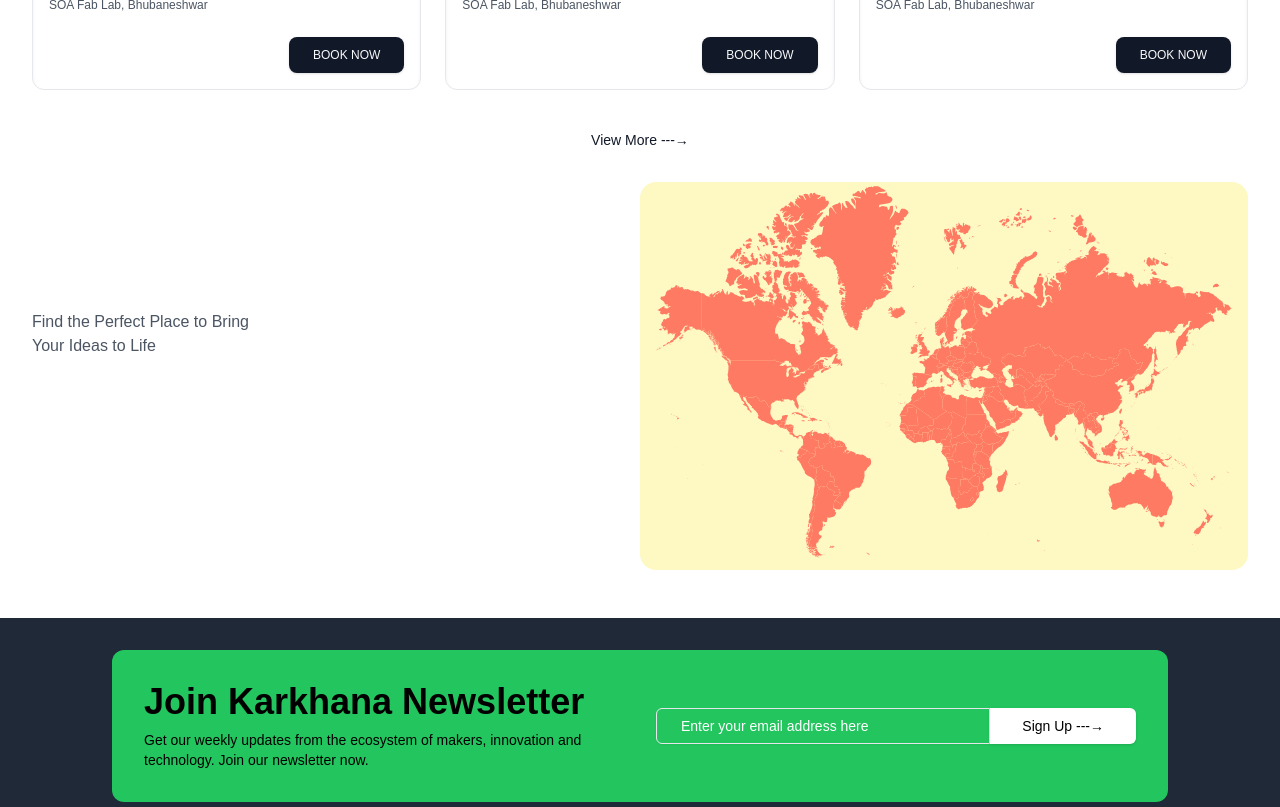
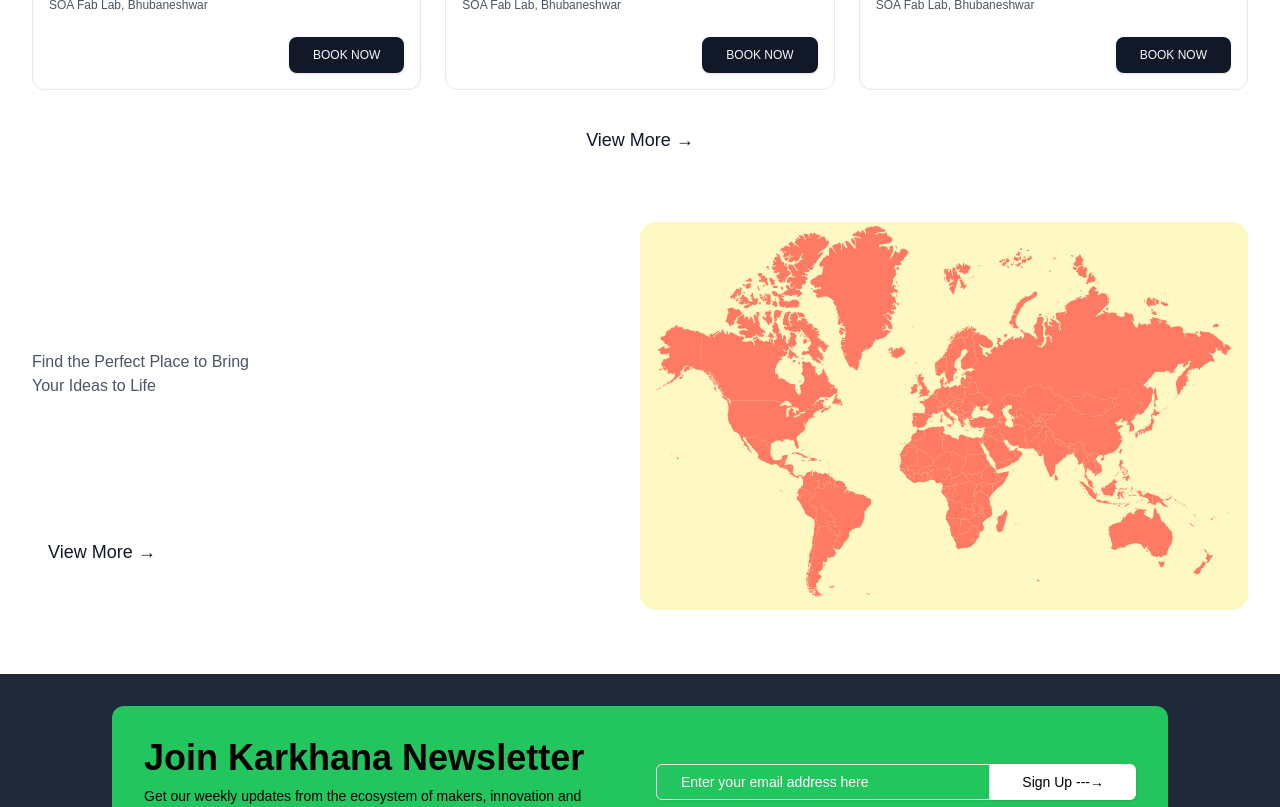
Before and after one commit to roshanbiswanath/makerapp, a Next.js app: page /home in a window 1280 px wide. Shown: the part 1740-2547 px from the top of the page. Built offline with nearby package versions, Linux system fonts and the light colour scheme.

Commit message:
feat: enhance UI with new icons, improved button styling, and layout adjustments
Signed-off-by: Bhaumik Singh <Bhaumiksingh2000@gmail.com>

```diff
--- a/app/home/page.tsx
+++ b/app/home/page.tsx
@@ -4,7 +4,13 @@ import CategoryScroll from '@/components/category-scroll';
 import Footer from '@/components/footer';
 import TopBar from '@/components/top-bar';
 import { Button } from '@/components/ui/button';
-import { ArrowUpDown, Calendar, Filter, Star } from 'lucide-react';
+import {
+  ArrowUpDown,
+  Calendar,
+  Filter,
+  SlidersHorizontal,
+  Star,
+} from 'lucide-react';
 import Image from 'next/image';
 import Link from 'next/link';
 import { useState } from 'react';
@@ -60,7 +66,7 @@ export default function Page() {
           <div className="flex items-center justify-end gap-x-2 pb-4 p-1">
             <div
               onClick={() => setModalOpen(!modalOpen)}
-              className="cursor-pointer px-2 rounded-xl relative hover:bg-gray-200"
+              className="cursor-pointer px-2 rounded-xl relative hover:bg-gray-200 space-x-2"
             >
               <ArrowUpDown className="h-4 w-4 inline-block" />
               <span className="text-sm">Sort</span>
@@ -82,7 +88,7 @@ export default function Page() {
                     <Checkbox
                       id={option.id}
                       value={option.id}
-                      className="h-5 w-5 rounded border-gray-300 text-orange-500 focus:ring-orange-500"
+                      className="h-5 w-5 rounded border-gray-300 text-orange-500 focus:ring-orange-500 data-[state=checked]:bg-orange-500"
                     />
                     <p
                       key={option.id}
@@ -96,20 +102,20 @@ export default function Page() {
             )}
             <div
               onClick={() => setIsFilterOpen(true)}
-              className="cursor-pointer px-2 rounded-xl hover:bg-gray-200"
+              className={`${isFilterOpen ? 'hidden' : 'block'} cursor-pointer px-2 rounded-xl hover:bg-gray-200 space-x-2`}
             >
-              <Filter className="w-4 h-4 inline-block" />
+              <SlidersHorizontal className="h-4 w-4 inline-block" />
               <span className="text-sm">Filter</span>
             </div>
           </div>
-          <div className="flex gap-x-4 justify-start items-start">
+          <div className="flex gap-x-4">
             {isFilterOpen && (
               <Filters
                 isOpen={isFilterOpen}
                 onClose={() => setIsFilterOpen(false)}
               />
             )}
-            <div className="grid grid-cols-1 sm:grid-cols-2 lg:grid-cols-3 gap-6">
+            <div className="flex-grow grid grid-cols-1 sm:grid-cols-2 lg:grid-cols-3 gap-6">
               {[1, 2, 3, 4, 5, 6, 7, 8, 9].map((item) => (
                 <div
                   key={item}
@@ -159,11 +165,13 @@ export default function Page() {
             </div>
           </div>
           <div className="text-center mt-8">
-            <Button variant="link">View More ---→</Button>
+            <Button variant="link" className="text-lg">
+              View More →
+            </Button>
           </div>
         </section>
 
-        <section className="mb-12 mt-6 flex flex-col md:flex-row justify-between gap-x-24">
+        <section className="my-16 flex flex-col md:flex-row justify-between gap-x-24">
           <div className="md:w-1/3 py-10 flex flex-col items-start justify-between">
             <article>
               <h2 className="text-2xl sm:text-3xl font-bold mb-4">
@@ -173,9 +181,9 @@ export default function Page() {
                 Find the Perfect Place to Bring Your Ideas to Life
               </p>
             </article>
-            <Link href={'/'} className="">
-              View on Map ---→
-            </Link>
+            <Button variant="link" className="text-lg">
+              View More →
+            </Button>
           </div>
 
           <div className="md:w-1/2 bg-yellow-100 rounded-2xl py-1 px-4">
```
